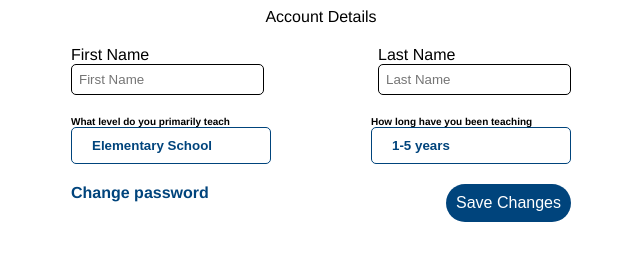
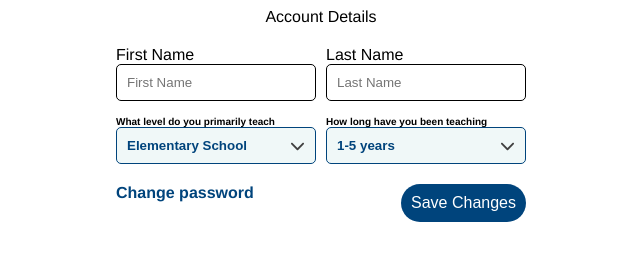
Before and after one commit to drmodun/Internship-13-JS-DOM, a plain HTML site: page index.html in a window 1280 px wide. Shown: the whole page, without its empty margins (319-959 px from the left). Drawn offline with Linux system fonts and the light colour scheme.

Commit message:
added backgoround and arrow

```diff
--- a/index.html
+++ b/index.html
@@ -1,5 +1,6 @@
 <!DOCTYPE html>
 <html lang="en">
+
 <head>
     <meta charset="UTF-8">
     <meta http-equiv="X-UA-Compatible" content="IE=edge">
@@ -7,8 +8,9 @@
     <title>Document</title>
     <link rel="stylesheet" href="style.css">
 </head>
+
 <body>
-     <div class="form">
+    <div class="form">
         <span class="title">
             Account Details
         </span>
@@ -17,7 +19,7 @@
                 <span class="input-label">First Name
                 </span>
                 <input type="text" placeholder="First Name">
-            <span class="warning">The first name field is required</span>
+                <span class="warning">The first name field is required</span>
             </div>
             <div class="input">
                 <span class="input-label">Last Name
@@ -33,7 +35,11 @@
                 </div>
                 <div class="select-menu">
                     <button class="select-activator">
-                    <span>Elementary School</span>
+                        <span>Elementary School</span>
+                        <svg viewBox="0 0 512 512">
+                            <path fill="#414141"
+                                d="M233.4 406.6c12.5 12.5 32.8 12.5 45.3 0l192-192c12.5-12.5 12.5-32.8                                  	 0-45.3s-32.8-12.5-45.3 0L256 338.7 86.6 169.4c-12.5-12.5-32.8-12.5-45.3     	 0s-12.5 32.8 0 45.3l192 192z" />
+                        </svg>
                     </button>
                     <div class="open">
                         <span class="select-text">
@@ -57,7 +63,11 @@
                 </div>
                 <div class="select-menu">
                     <button class="select-activator">
-                    <span>1-5 years</span>
+                        <span>1-5 years</span>
+                        <svg viewBox="0 0 512 512">
+                            <path fill="#414141"
+                                d="M233.4 406.6c12.5 12.5 32.8 12.5 45.3 0l192-192c12.5-12.5 12.5-32.8                                  	 0-45.3s-32.8-12.5-45.3 0L256 338.7 86.6 169.4c-12.5-12.5-32.8-12.5-45.3     	 0s-12.5 32.8 0 45.3l192 192z" />
+                        </svg>
                     </button>
                     <div class="open">
                         <span class="select-text">
@@ -84,7 +94,8 @@
             <a href="https://www.youtube.com/watch?v=dQw4w9WgXcQ">Change password</a>
             <button> Save Changes</button>
         </div>
-     </div>
+    </div>
 </body>
 <script src="js.js"></script>
+
 </html>
--- a/js.js
+++ b/js.js
@@ -106,7 +106,7 @@ menus.forEach(element => {
                         turnOff.style.color = "black";
                     }
                 })
-                element.children[0].innerHTML = child.innerHTML;
+                element.children[0].children[0].innerHTML = child.innerHTML;
                 chosenOptions[Array.prototype.indexOf.call(menus, element)] = childNodes.indexOf(child) / 2 //divided by two because dividers exist
                 child.style.color = "#1360a0"
                 console.log("aishdhipas")
--- a/style.css
+++ b/style.css
@@ -13,7 +13,7 @@ html{
     display: flex;
     flex-direction: row;
     min-height:90px;
-    width: 500px;
+    width: 410px ;
     justify-content: space-between;
 }
 .input{
@@ -23,12 +23,13 @@ html{
     min-height: 50px;
 }
 .input > input{
-    padding: 7px;
+    padding: 10px;
     color: black;
+    width: 178px;
 }
 .select-row{
     display: flex;
-    width: 500px;
+    width: 410px;
     flex-direction: row;
     justify-content: space-between;
     font-size: 10px;
@@ -40,7 +41,7 @@ html{
 .links{
     margin-top: 20px;
     display: flex;
-    width: 500px;
+    width: 410px;
     flex-direction: row;
     justify-content: space-between;
 }
@@ -60,14 +61,20 @@ html{
 
 }
 .select-activator{
-    padding:10px 20px;
+    padding:10px 10px;
     display: flex;
+    justify-content: space-between;
     color: #00447c;
+    flex-direction: row;
     font-weight: 700;
     background-color: transparent;
     border: #00447c 1px solid;
     border-radius: 5px;
     min-width: 200px;
+    background-color: #F0F8F8;
+}
+.select-activator >span{
+    display: flex;
 }
 .open{
     flex-direction: column;
@@ -90,3 +97,7 @@ html{
     color:#b30000;
     display: none;
 }
+svg{
+    height: 15px;
+    display: flex;
+}
```
